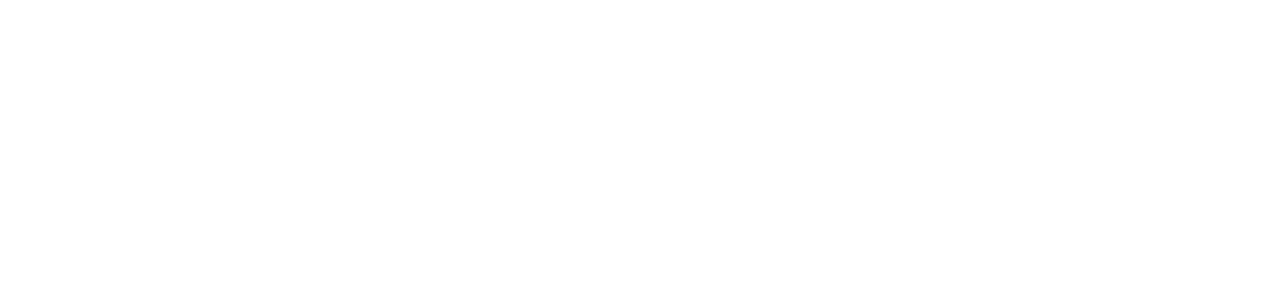
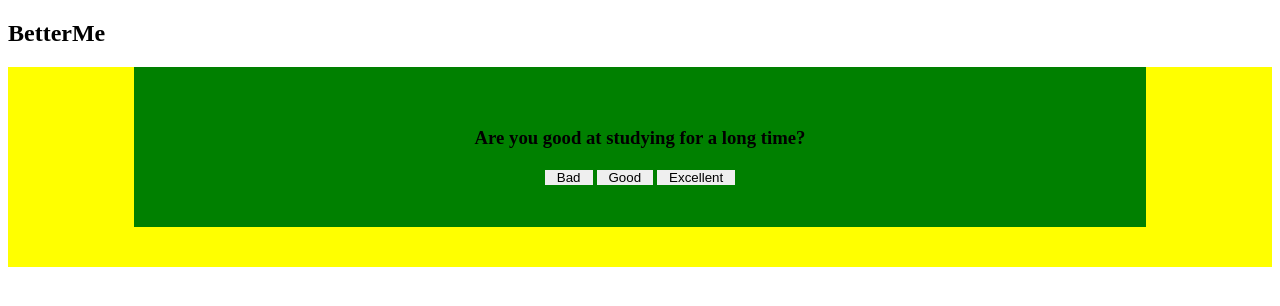
Before and after one commit to g6947566/study-timer-api-capstone, a plain HTML site: page index.html in a window 1280 px wide. Drawn offline with nearby package versions, Linux system fonts and the light colour scheme.

Commit message:
Timer change base on click

```diff
--- a/index.html
+++ b/index.html
@@ -8,6 +8,32 @@
     <title>BetterMe</title>
 </head>
 <body>
+  <nav>
+      <h1>BetterMe</h1>
+  </nav>
+
+  <div id="container" >
+    <div class="question-box">
+      <h3>Are you good at studying for a long time?</h3>
+
+    <button type="submit" id="bad" value = 15>Bad</button>
+    <button type="submit" id="good" value =25>Good</button>
+    <button type="submit" id="excellent" value = 40>Excellent</button>
+
+  </div>
+
+     <!-----Weather info-->
+     <div id="weather-Info">
+        <form class="zip-Info">
+          <h3>Zip Code</h3>
+          <input type="number"  id="zip-num" class="zip-Form" placeholder="Enter zip code" required maxlength="6">
+          <input type="submit" id="get" class="btn btn-primary mr-4" value="Get Weather Info">
+
+      </form>
+       </div>
+
+
+
 
       <!---Pomodoro for Bad Study Habit-->
       <div id="pomodoro-Timer">
@@ -25,6 +51,8 @@
       <section class="weatherResults"></section>
       <section class="quoteResults"></section>
 
+  </div>
+
 
         <script src="https://code.jquery.com/jquery-3.3.1.js" integrity="sha256-2Kok7MbOyxpgUVvAk/HJ2jigOSYS2auK4Pfzbm7uH60=" crossorigin="anonymous"></script>
         <script src="script.js"></script>
--- a/styles.css
+++ b/styles.css
@@ -2,8 +2,16 @@
     border: 0;
     padding: 0;
     box-sizing: border-box;
+
   }
-
+  #container{
+    display: inline-block;
+    width: 100%;
+    height: 200px;
+    text-align: center;
+    margin: auto;
+    background-color: yellow;
+  }
 
   #pomodoro-Timer{
     display: flex;
@@ -20,5 +28,19 @@
     justify-content: center;
   }
   button{
+
     padding:0 12px;
   }
+
+
+  .question-box{
+    display: block;
+    margin: auto;
+    text-align: center;
+    align-content: center;
+    background-color: green;
+
+     width: 80%;
+     height: 80%;
+
+  }
```
Lines whose indentation alone changed are shown as unchanged.
